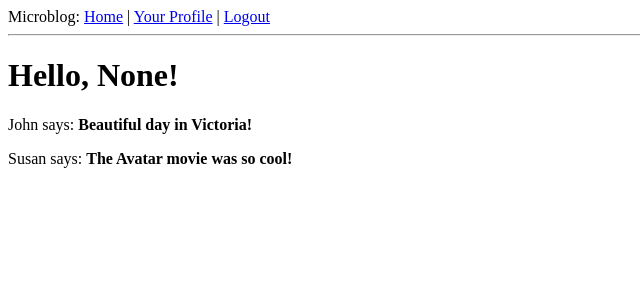
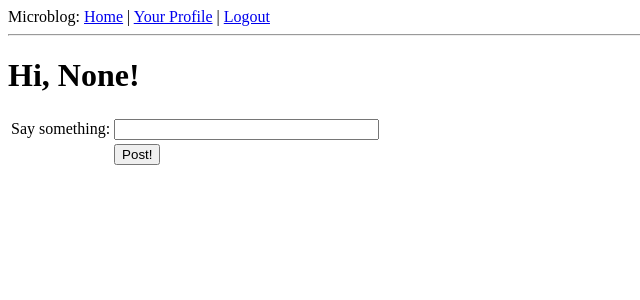
Before and after one commit to sheoranjs24/flaskblog, a Flask app: page / in a window 1280 px wide. Shown: the top 300 px of the page, without its empty margins (0-640 px from the left). Run offline with Flask 2, Linux system fonts and the light colour scheme; a user stored in the database is signed in; data comes from the database, SQL or seed files in the repository; data that the repository does not hold is empty; parts of the project's set-up code (start-up, migrations or seed data) failed here and were passed over.

Commit message:
create post and list posts

```diff
--- a/app/forms.py
+++ b/app/forms.py
@@ -24,3 +24,6 @@ class EditForm(Form):
             self.nickname.errors.append('This nickname is already in use. Please choose another one.')
             return False
         return True
+
+class PostForm(Form):
+    post = StringField('post', validators=[DataRequired()])
--- a/app/templates/index.html
+++ b/app/templates/index.html
@@ -1,7 +1,30 @@
+<!-- extend base layout -->
 {% extends "base.html" %}
+
 {% block content %}
-      <h1>Hello, {{ user.nickname }}!</h1>
-      {% for post in posts %}
-      <div><p>{{ post.author.nickname }} says: <b>{{ post.body }}</b></p></div>
-      {% endfor %}
+  <h1>Hi, {{ g.user.nickname }}!</h1>
+  <form action="" method="post" name="post">
+      {{ form.hidden_tag() }}
+      <table>
+          <tr>
+              <td>Say something:</td>
+              <td>{{ form.post(size=30, maxlength=140) }}</td>
+              <td>
+              {% for error in form.post.errors %}
+              <span style="color: red;">[{{ error }}]</span><br>
+              {% endfor %}
+              </td>
+          </tr>
+          <tr>
+              <td></td>
+              <td><input type="submit" value="Post!"></td>
+              <td></td>
+          </tr>
+      </table>
+  </form>
+  {% for post in posts %}
+  <p>
+    {{ post.author.nickname }} says: <b>{{ post.body }}</b>
+  </p>
+  {% endfor %}
 {% endblock %}
--- a/app/views.py
+++ b/app/views.py
@@ -2,8 +2,8 @@ from flask import render_template, flash, redirect, session, url_for, request, g
 from flask.ext.login import login_user, logout_user, current_user, login_required
 from datetime import datetime
 from app import app, db, lm, oid
-from .forms import LoginForm, EditForm
-from .models import User
+from .forms import LoginForm, EditForm, PostForm
+from .models import User, Post
 
 @lm.user_loader
 def load_user(id):
@@ -17,24 +17,21 @@ def before_request():
         db.session.add(g.user)
         db.session.commit()
 
-@app.route('/')
-@app.route('/index')
+@app.route('/', methods=['GET', 'POST'])
+@app.route('/index', methods=['GET', 'POST'])
 @login_required
 def index():
-    user = g.user
-    posts = [ # fake array of posts
-             {
-                'author': {'nickname': 'John'},
-                'body': 'Beautiful day in Victoria!'
-              },
-             {
-                'author': {'nickname': 'Susan'},
-                'body': 'The Avatar movie was so cool!'
-              }
-    ]
+    form = PostForm()
+    if form.validate_on_submit():
+        post = Post(body=form.post.data, timestamp=datetime.utcnow(), author=g.user)
+        db.session.add(post)
+        db.session.commit()
+        flash('Your post is now live!')
+        return redirect(url_for('index'))
+    posts = g.user.followed_posts().all()
     return render_template('index.html',
                            title='Home',
-                           user=user,
+                           form=form,
                            posts=posts)
 
 @app.route('/login', methods=['GET', 'POST'])
```
